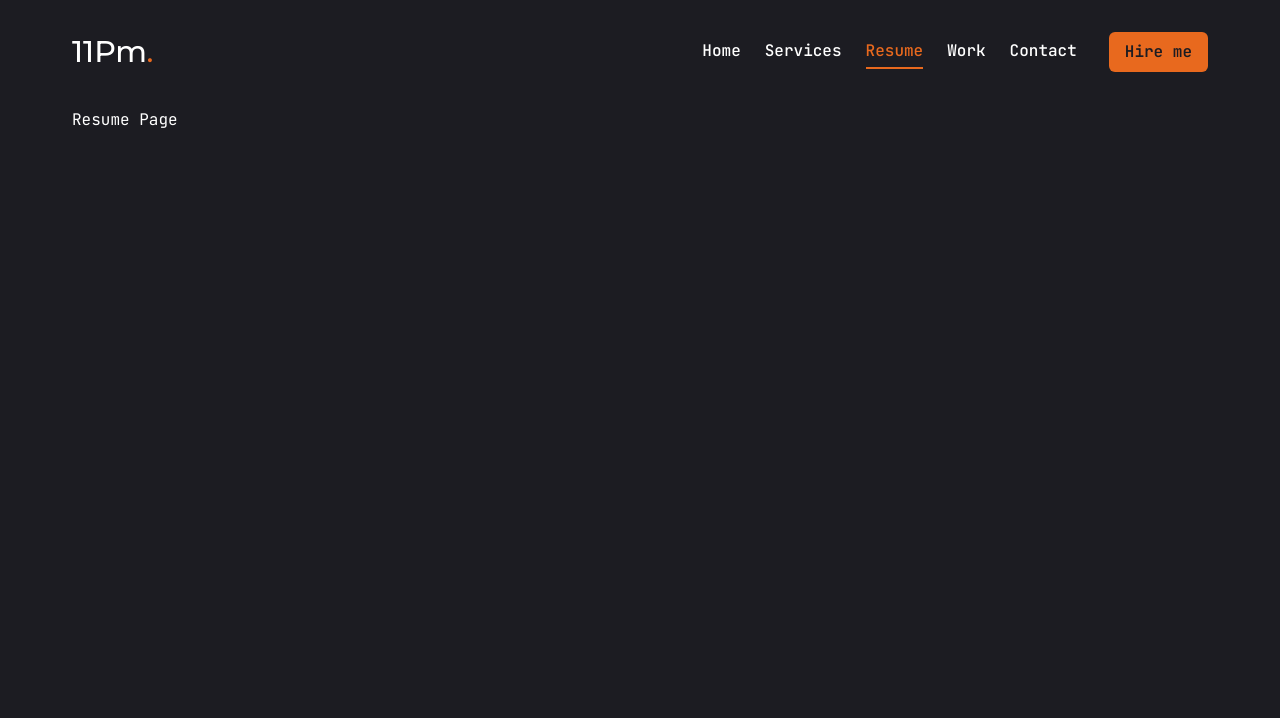
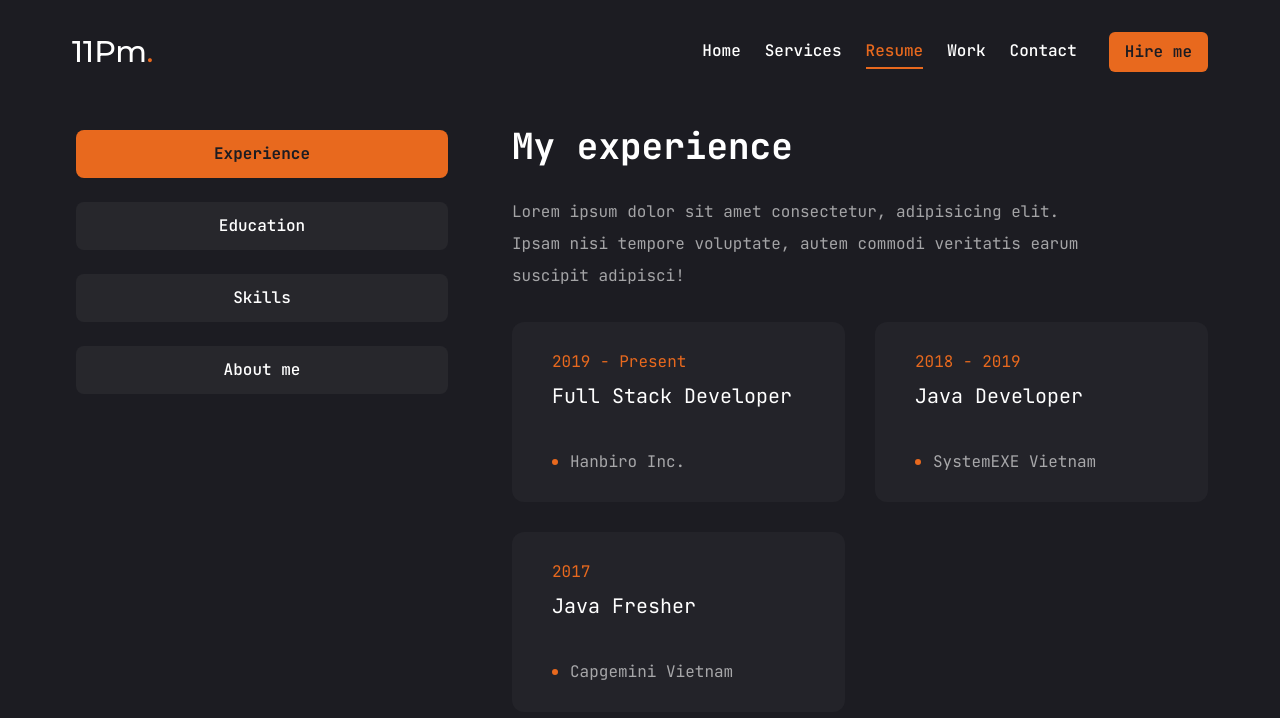
Before and after one commit to laskerdev/portfolio, a Next.js app: page /resume in a window 1280 px wide. Shown: the top 718 px of the page. Built offline with nearby package versions, Linux system fonts and the light colour scheme.

Commit message:
Add and finish Resume page

```diff
--- a/app/resume/page.tsx
+++ b/app/resume/page.tsx
@@ -1,9 +1,176 @@
-import React from "react";
+"use client";
+
+import {
+  SiHtml5,
+  SiCss3,
+  SiTypescript,
+  SiJavascript,
+  SiTailwindcss,
+  SiNextdotjs,
+  SiReact,
+  SiPhp,
+  SiCodeigniter,
+  SiLaravel,
+  SiMysql,
+  SiPostgresql,
+  SiLinux,
+  SiFigma
+} from "react-icons/si";
+import { motion } from "framer-motion";
+import { Tabs, TabsContent, TabsList, TabsTrigger } from "@/components/ui/tabs";
+import { Tooltip, TooltipContent, TooltipProvider, TooltipTrigger } from "@/components/ui/tooltip";
+import { ScrollArea } from "@/components/ui/scroll-area";
+import { resumeTabs, aboutEjin, experience, education, skills, skillType } from "@/constants/common";
+import { useMemo } from "react";
+
 
 const Resume = () => {
+  const experienceTab = useMemo(() => {
+    const items = experience.items;
+    return (
+      <ul className="grid grid-cols-1 lg:grid-cols-2 gap-[30px]">
+        {items && items.length > 0 && items.map((item, index) => {
+          return (
+            <li key={index} className="flex flex-col justify-center items-center lg:items-start bg-[#232329] h-[180px] rounded-xl px-10 py-6 gap-1">
+              <span className="text-accent">{item.duration}</span>
+              <h3 className="text-xl text-center lg:text-left max-w-[260px] min-h-[60px]">{item.position}</h3>
+              <div className="flex items-center gap-3">
+                <span className="w-[6px] h-[6px] rounded-full bg-accent"></span>
+                <p className="text-white/60">{item.company}</p>
+              </div>
+            </li>
+          );
+        })}
+      </ul>
+    );
+  }, []);
+
+  const educationTab = useMemo(() => {
+    const items = education.items;
+    return (
+      <ul className="grid grid-cols-1 gap-[30px]">
+        {items && items.length > 0 && items.map((item, index) => {
+          return (
+            <li key={index} className="flex flex-col justify-center items-center lg:items-start bg-[#232329] h-[180px] rounded-xl px-10 py-6 gap-1">
+              <span className="text-accent">{item.duration}</span>
+              <h3 className="text-xl text-center lg:text-left min-h-[60px]">{item.degree}</h3>
+              <div className="flex items-center gap-3">
+                <span className="w-[6px] h-[6px] rounded-full bg-accent"></span>
+                <p className="text-white/60">{item.institution}</p>
+              </div>
+            </li>
+          );
+        })}
+      </ul>
+    );
+  }, []);
+
+  const skillsTab = useMemo(() => {
+    const items: skillType[] = skills.items;
+    return (
+      <ul className="grid grid-cols-2 sm:grid-cols-3 xl:grid-cols-4 gap-4 xl:gap-[30px]">
+        {items && items.length > 0 && items.map((item, index) => {
+          return (
+            <li key={index}>
+              <TooltipProvider delayDuration={100}>
+                <Tooltip>
+                  <TooltipTrigger className="flex items-center justify-center w-full h-[150px] bg-[#232329] rounded-xl group">
+                    <div className="text-6xl text-white/80 group-hover:text-accent/80 transition-all duration-300">
+                      <item.icon />
+                    </div>
+                  </TooltipTrigger>
+                  <TooltipContent>
+                    <p className="capitalize">
+                      {item.name}
+                    </p>
+                  </TooltipContent>
+                </Tooltip>
+              </TooltipProvider>
+            </li>
+          )
+        })}
+      </ul>
+    )
+  }, []);
+
+  const aboutTab = useMemo(() => {
+    const items = aboutEjin.items;
+    return (
+      <ul className="grid gird-cols-1 xl:grid-cols-2 gap-y-6 gap-x-4 max-w-[680px] mx-auto xl:mx-0">
+        {items && items.length > 0 && items.map((item, index) => {
+          return (
+            <li key={index} className="flex items-center justify-center xl:justify-start gap-4">
+              <span className="text-white/60">{item.label}</span>
+              <span className="text-lg text-accent/80">{item.value}</span>
+            </li>
+          );
+        })}
+      </ul>
+    );
+  }, []);
+
   return (
-    <main>Resume Page</main>
+    <section className="flex items-center justify-center min-h-[80vh] py-12 lg:py-0">
+      <motion.div
+        className="w-full"
+        initial={{ opacity: 0 }}
+        animate={{
+          opacity: 1,
+          transition: { delay: 1.2, duration: 0.4, ease: "easeIn" }
+        }}
+      >
+        <Tabs defaultValue="experience" className="flex flex-col lg:flex-row gap-[60px]">
+          <TabsList className="flex flex-col w-full max-w-[380px] mx-auto lg:mx-0 gap-6">
+            {resumeTabs.map((tab) => {
+              return <TabsTrigger key={`tab-${tab.value}`} value={`${tab.value}`}>{tab.name}</TabsTrigger>;
+            })}
+          </TabsList>
+          <div className="w-full min-h-[70vh]">
+            {resumeTabs.map((tab) => {
+              let title = "";
+              let desc = "";
+
+              switch (tab.value) {
+                case "experience":
+                  title = experience.title;
+                  desc = experience.desc;
+                  break;
+                case "education":
+                  title = education.title;
+                  desc = education.desc;
+                  break;
+                case "skills":
+                  title = skills.title;
+                  desc = skills.desc;
+                  break;
+                case "about-me":
+                  title = aboutEjin.title;
+                  desc = aboutEjin.desc;
+                  break;
+              }
+
+              return (
+                <TabsContent key={`content-${tab.value}`} className="w-full" value={`${tab.value}`}>
+                  <div className="flex flex-col gap-[30px] text-center lg:text-left">
+                    <h3 className="text-4xl font-bold">{title}</h3>
+                    <p className="max-w-[600px] text-white/60 mx-auto lg:mx-0">
+                      {desc}
+                    </p>
+                    <ScrollArea className="h-[400px]">
+                      {tab.value === "experience" && experienceTab}
+                      {tab.value === "education" && educationTab}
+                      {tab.value === "skills" && skillsTab}
+                      {tab.value === "about-me" && aboutTab}
+                    </ScrollArea>
+                  </div>
+                </TabsContent>
+              );
+            })}
+          </div>
+        </Tabs>
+      </motion.div>
+    </section>
   )
 }
 
-export default Resume
+export default Resume;
--- a/components/transitions/PageTransition.tsx
+++ b/components/transitions/PageTransition.tsx
@@ -14,6 +14,7 @@ const PageTransition = (props: PageProps) => {
   return (
     <AnimatePresence key={pathname}>
       <motion.div
+        key={pathname}
         initial={{ opacity: 1 }}
         animate={{ opacity: 0, transition: { delay: 0.6, duration: 0.4, ease: "easeInOut" } }}
         className="h-screen w-screen fixed bg-primary top-0 pointer-events-none"
--- a/components/ui/scroll-area.tsx
+++ b/components/ui/scroll-area.tsx
@@ -40,7 +40,7 @@ const ScrollBar = React.forwardRef<
     )}
     {...props}
   >
-    <ScrollAreaPrimitive.ScrollAreaThumb className="relative flex-1 rounded-full bg-slate-200 dark:bg-slate-800" />
+    <ScrollAreaPrimitive.ScrollAreaThumb className="relative flex-1 rounded-full bg-accent dark:bg-slate-800" />
   </ScrollAreaPrimitive.ScrollAreaScrollbar>
 ))
 ScrollBar.displayName = ScrollAreaPrimitive.ScrollAreaScrollbar.displayName
--- a/components/ui/tabs.tsx
+++ b/components/ui/tabs.tsx
@@ -13,10 +13,7 @@ const TabsList = React.forwardRef<
 >(({ className, ...props }, ref) => (
   <TabsPrimitive.List
     ref={ref}
-    className={cn(
-      "inline-flex h-10 items-center justify-center rounded-md bg-slate-100 p-1 text-slate-500 dark:bg-slate-800 dark:text-slate-400",
-      className
-    )}
+    className={cn("inline-flex h-auto rounded-md p-1 text-primary", className)}
     {...props}
   />
 ))
@@ -29,7 +26,7 @@ const TabsTrigger = React.forwardRef<
   <TabsPrimitive.Trigger
     ref={ref}
     className={cn(
-      "inline-flex items-center justify-center whitespace-nowrap rounded-sm px-3 py-1.5 text-sm font-medium ring-offset-white transition-all focus-visible:outline-none focus-visible:ring-2 focus-visible:ring-slate-950 focus-visible:ring-offset-2 disabled:pointer-events-none disabled:opacity-50 data-[state=active]:bg-white data-[state=active]:text-slate-950 data-[state=active]:shadow-sm dark:ring-offset-slate-950 dark:focus-visible:ring-slate-300 dark:data-[state=active]:bg-slate-950 dark:data-[state=active]:text-slate-50",
+      "inline-flex items-center w-full bg-[#27272c] justify-center whitespace-nowrap text-white rounded-lg p-3 text-base font-medium ring-offset-white transition-all disabled:pointer-events-none disabled:opacity-50 data-[state=active]:bg-accent data-[state=active]:text-primary data-[state=active]:font-bold data-[state=active]:shadow-sm hover:bg-accent-hover hover:text-primary",
       className
     )}
     {...props}
@@ -44,7 +41,7 @@ const TabsContent = React.forwardRef<
   <TabsPrimitive.Content
     ref={ref}
     className={cn(
-      "mt-2 ring-offset-white focus-visible:outline-none focus-visible:ring-2 focus-visible:ring-slate-950 focus-visible:ring-offset-2 dark:ring-offset-slate-950 dark:focus-visible:ring-slate-300",
+      "min-h-[480px] ring-offset-white focus-visible:outline-none focus-visible:ring-2 focus-visible:ring-slate-950 focus-visible:ring-offset-2 dark:ring-offset-slate-950 dark:focus-visible:ring-slate-300",
       className
     )}
     {...props}
--- a/constants/common.ts
+++ b/constants/common.ts
@@ -1,3 +1,26 @@
+import { IconType } from "react-icons";
+import {
+  SiHtml5,
+  SiCss3,
+  SiTypescript,
+  SiJavascript,
+  SiTailwindcss,
+  SiNextdotjs,
+  SiReact,
+  SiPhp,
+  SiCodeigniter,
+  SiLaravel,
+  SiMysql,
+  SiPostgresql,
+  SiLinux,
+  SiFigma
+} from "react-icons/si";
+
+export interface skillType {
+  icon: IconType,
+  name: string
+}
+
 export const stats = [
   {
     num: 7,
@@ -43,3 +66,94 @@ export const services = [
     url: "#"
   }
 ];
+
+export const resumeTabs = [
+  { value: "experience", name: "Experience", order: 1 },
+  { value: "education", name: "Education", order: 2 },
+  { value: "skills", name: "Skills", order: 3 },
+  { value: "about-me", name: "About me", order: 4 },
+]
+
+export const aboutEjin = {
+  title: "About me",
+  desc: "Lorem, ipsum dolor sit amet consectetur adipisicing elit. Ullam dolorem alias quis enim laudantium unde, nemo accusantium beatae!",
+  items: [
+    { label: "Name", value: "Ejin N." },
+    { label: "Phone", value: "(84) 899 222 323" },
+    { label: "Experience", value: "7+ Years" },
+    { label: "Nationality", value: "Vietnam" },
+    { label: "Discord", value: "@ejindev" },
+    { label: "Telegram", value: "@ejindev" },
+    { label: "Email", value: "me@ejin.dev" },
+    { label: "Freelance", value: "Available" },
+    { label: "Languages", value: "English, Vietnamese" }
+  ]
+}
+
+export const experience = {
+  icon: "",
+  title: "My experience",
+  desc: "Lorem ipsum dolor sit amet consectetur, adipisicing elit. Ipsam nisi tempore voluptate, autem commodi veritatis earum suscipit adipisci!",
+  items: [
+    {
+      company: "Hanbiro Inc.",
+      position: "Full Stack Developer",
+      duration: "2019 - Present"
+    },
+    {
+      company: "SystemEXE Vietnam",
+      position: "Java Developer",
+      duration: "2018 - 2019"
+    },
+    {
+      company: "Capgemini Vietnam",
+      position: "Java Fresher",
+      duration: "2017"
+    }
+  ]
+}
+
+export const education = {
+  icon: "",
+  title: "My education",
+  desc: "Lorem ipsum dolor sit amet consectetur adipisicing elit. Recusandae quos illo sunt amet. Itaque, officia dolores accusantium recusandae earum corrupti quae minus maiores voluptates facere delectus ratione dicta dolorem qui.",
+  items: [
+    {
+      institution: "Online Course Platform",
+      degree: "Full Stack Web Development",
+      duration: "2022 - 2023"
+    },
+    {
+      institution: "Online Course",
+      degree: "Front-end Course",
+      duration: "2020 - 2021"
+    },
+    {
+      institution: "Greenwich of University",
+      degree: "Bachelor of Science - Computer Science",
+      duration: "2013 - 2017"
+    },
+  ]
+}
+
+export const skills = {
+  icon: "",
+  title: "My skills",
+  desc: "Lorem, ipsum dolor sit amet consectetur adipisicing elit. Aliquam vitae aspernatur nobis vel atque ipsa adipisci, obcaecati ipsam.",
+  items: [
+    { icon: SiJavascript, name: "JavaScript" },
+    { icon: SiTypescript, name: "TypeScript" },
+    { icon: SiHtml5, name: "HTML 5" },
+    { icon: SiCss3, name: "CSS 3" },
+    { icon: SiReact, name: "ReactJS" },
+    { icon: SiNextdotjs, name: "NextJS" },
+    { icon: SiTailwindcss, name: "TailwindCss" },
+    { icon: SiPhp, name: "PHP" },
+    { icon: SiLaravel, name: "Larevel" },
+    { icon: SiCodeigniter, name: "Codeigniter" },
+    { icon: SiPostgresql, name: "PostgreSQL" },
+    { icon: SiMysql, name: "MySQL" },
+    { icon: SiLinux, name: "Linux" },
+    { icon: SiFigma, name: "Figma" }
+  ]
+}
```
